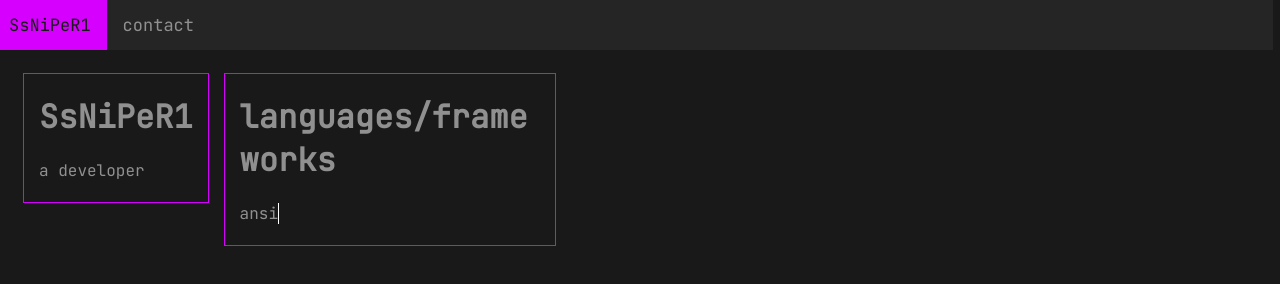
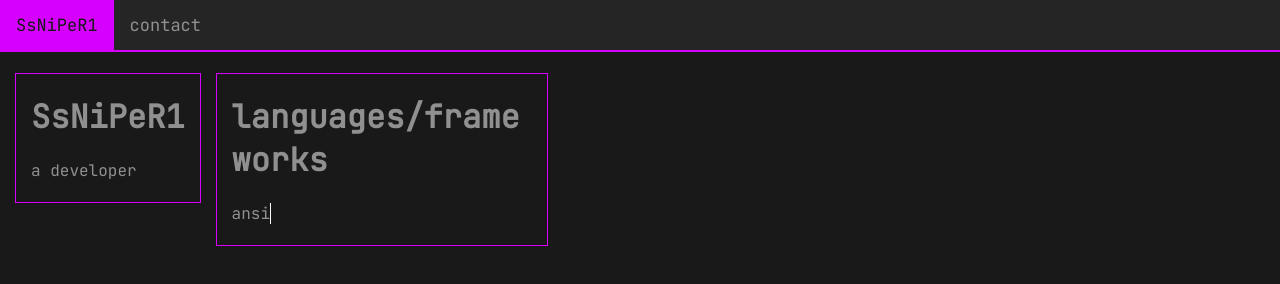
Before and after one commit to SsNiPeR1/website, a plain HTML site: page index.html in a window 1280 px wide. Drawn offline with Linux system fonts and the light colour scheme.

Commit message:
added purple line under navbar

```diff
--- a/index.html
+++ b/index.html
@@ -4,6 +4,7 @@
 <head>
     <link rel="stylesheet" href="style.css" />
     <script onload src="/js/write.js"></script>
+    <meta name="viewport" content="width=device-width, initial-scale=1.0">
 </head>
 
 <body>
@@ -12,7 +13,9 @@
         <a href="/contact.html">contact</a>
         <!--<a href="/projects.html">projects</a>-->
     </div>
-    <div class="block">
+    <!-- create a hr that is sticked to topnav -->
+    <hr class="topnav-hr" />
+    <div class="block" style="margin-left: -15px;">
         <h1 id="b0-h1">SsNiPeR1</h1>
         <p id="b0-p">a developer</p>
     </div>
--- a/style.css
+++ b/style.css
@@ -41,13 +41,23 @@
     top: 0
 }
 
+@media only screen and (hover: none) and (pointer: coarse) {
+    div:nth-child(n+3) {
+        margin-top: 15px;
+    }
+}
+
 html {
     background: #191919;
     display: flex;
-    padding-left: 15px;
+    padding-left: 22px;
     padding-top: 15px;
     margin-top: 50px;
     overflow: auto
+}
+
+div {
+    padding-right: 22px;
 }
 
 h1 {
@@ -76,7 +86,7 @@ div.block {
     top: 0;
     flex: 1;
     float: left;
-    margin-right: 15px
+    margin-right: 15px;
 }
 
 .tgButton {
@@ -85,15 +95,16 @@ div.block {
     position: relative;
     font-family: 'Inconsolata', monospace;
     transition: all 0.3s ease-in-out;
-    background-color: #191919;
-    color: #229ED9;
+    background-color: #229ED9;
+    color: #fff;
     text-align: center;
     line-height: 4px;
     display: inline-flex;
     align-items: center;
     width: auto;
     height: 30px;
-    border: 1px solid #404040;
+    border-radius: 5px;
+    border: 1px solid #262626;
 }
 
 .tgButton:hover {
@@ -102,3 +113,13 @@ div.block {
     color: #229ED9;
     transition: all 0.3s ease-in-out;
 }
+
+hr {
+    margin-top: -23px;
+    margin-bottom: 0;
+    margin-left: -30px;
+    border: 0;
+    width: 100%;
+    position: absolute;
+    border-top: 2px solid #d600ff;
+}
```
